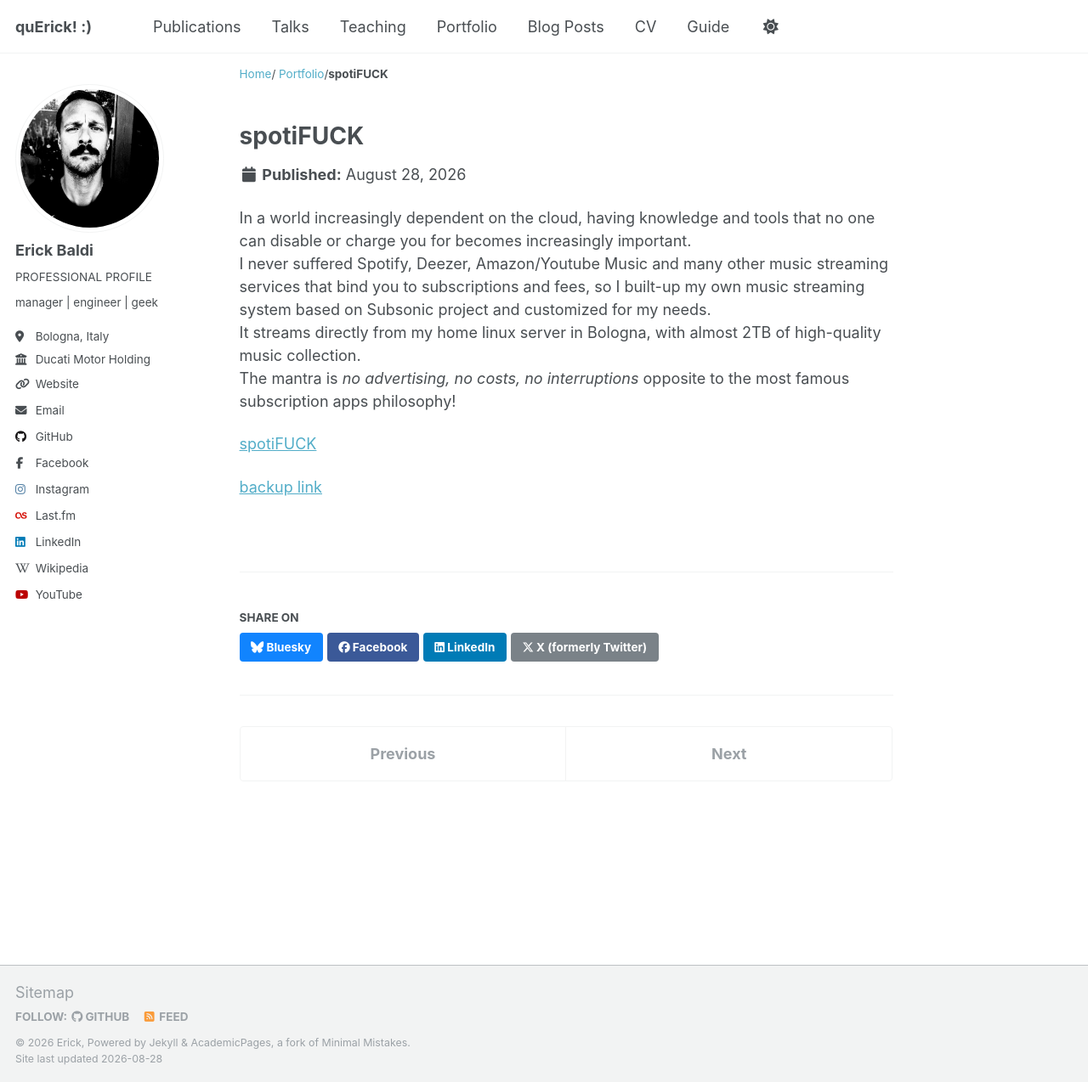
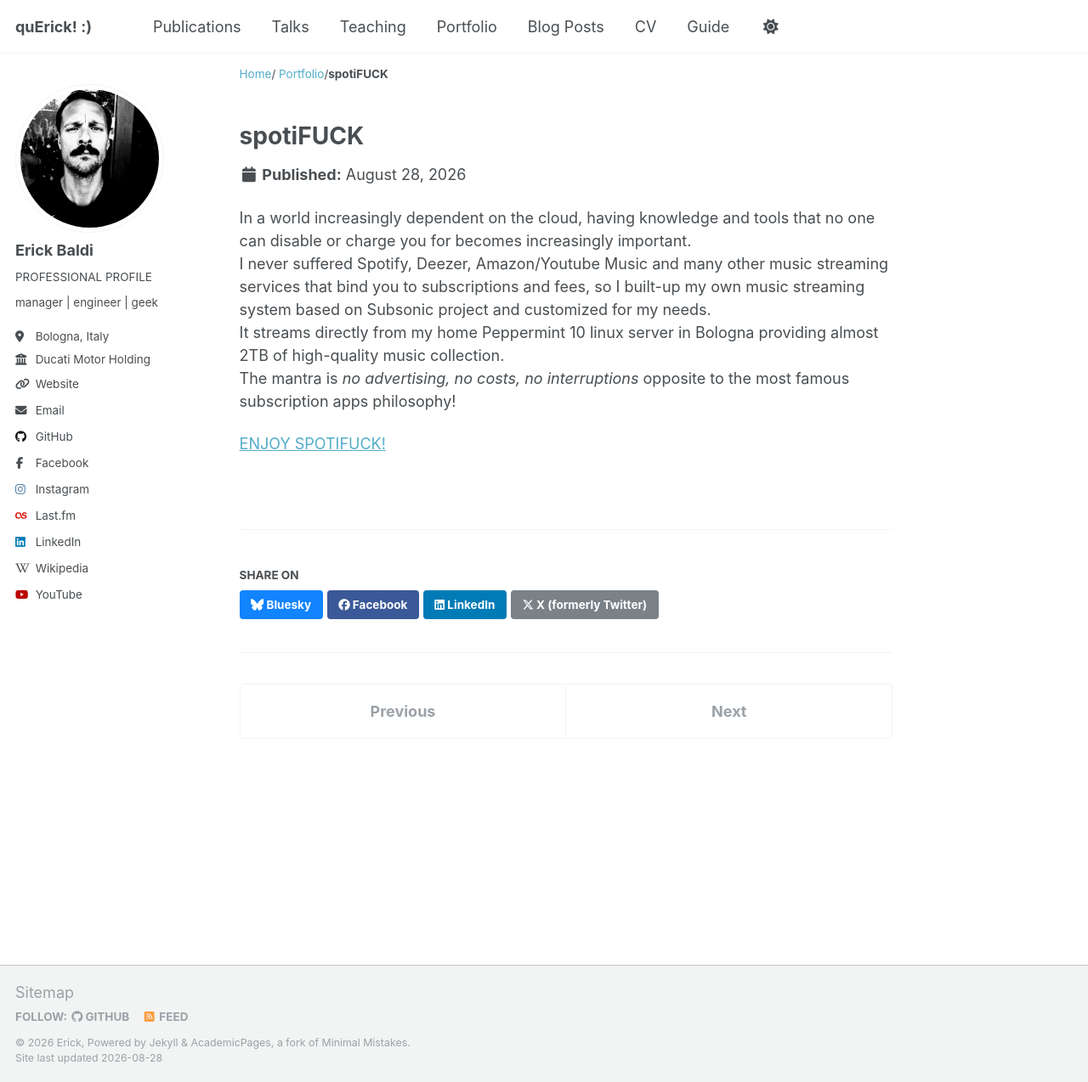
Before and after one commit to erickbaldi/erickbaldi.github.io, a Jekyll site: the page built from _portfolio/portfolio-1.md, in a window 1280 px wide and 1274 px high. Shown: the whole window at 85% size. Built offline with Jekyll 4.4.1, drawn with Linux system fonts in a browser that asks for light colours; a script that is not in the unit is left out.

Commit message:
Update portfolio-1.md

```diff
--- a/_portfolio/portfolio-1.md
+++ b/_portfolio/portfolio-1.md
@@ -1,12 +1,10 @@
 ---
 title: "spotiFUCK"
-excerpt: "more than 2TB database of FREE music streaming live from my Peppermint 10 Linux server in Corticella, Bologna<br/><img src='/images/spotifuck_bckgnd.png'>"
+excerpt: "more than 2TB database of FREE music streaming live from my Linux server in Corticella, Bologna<br/><img src='/images/spotifuck_bckgnd.png'>"
 collection: portfolio
 ---
 
-In a world increasingly dependent on the cloud, having knowledge and tools that no one can disable or charge you for becomes increasingly important.<br/>I never suffered Spotify, Deezer, Amazon/Youtube Music and many other music streaming services that bind you to subscriptions and fees, so I built-up my own music streaming system based on Subsonic project and customized for my needs.<br/> It streams directly from my home linux server in Bologna, with almost 2TB of high-quality music collection.<br/>
+In a world increasingly dependent on the cloud, having knowledge and tools that no one can disable or charge you for becomes increasingly important.<br/>I never suffered Spotify, Deezer, Amazon/Youtube Music and many other music streaming services that bind you to subscriptions and fees, so I built-up my own music streaming system based on Subsonic project and customized for my needs.<br/> It streams directly from my home Peppermint 10 linux server in Bologna providing almost 2TB of high-quality music collection.<br/>
 The mantra is <em>no advertising, no costs, no interruptions</em> opposite to the most famous subscription apps philosophy!
 
-[spotiFUCK](http://spotifuck.online)
-
-[backup link](http://erick.ns0.it:7171)
+[ENJOY SPOTIFUCK!](http://erick.ns0.it:7171)
```
